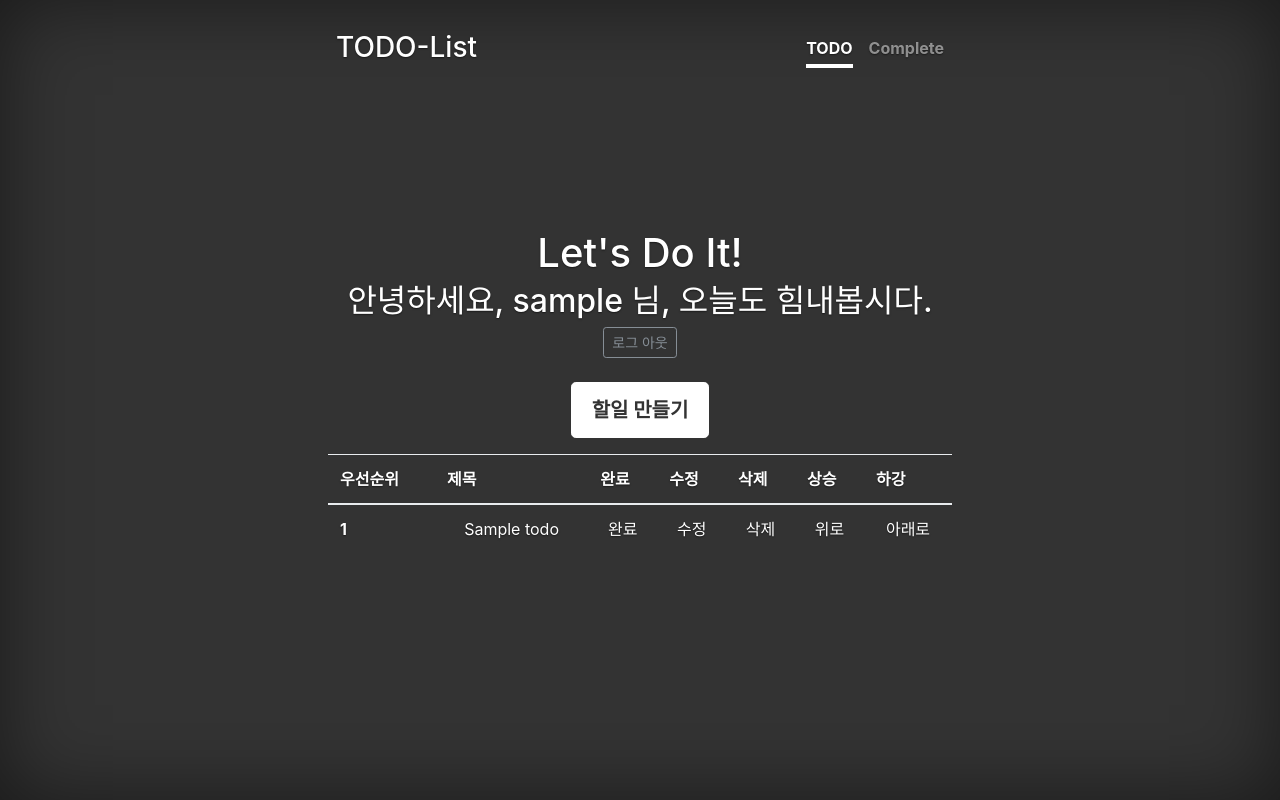
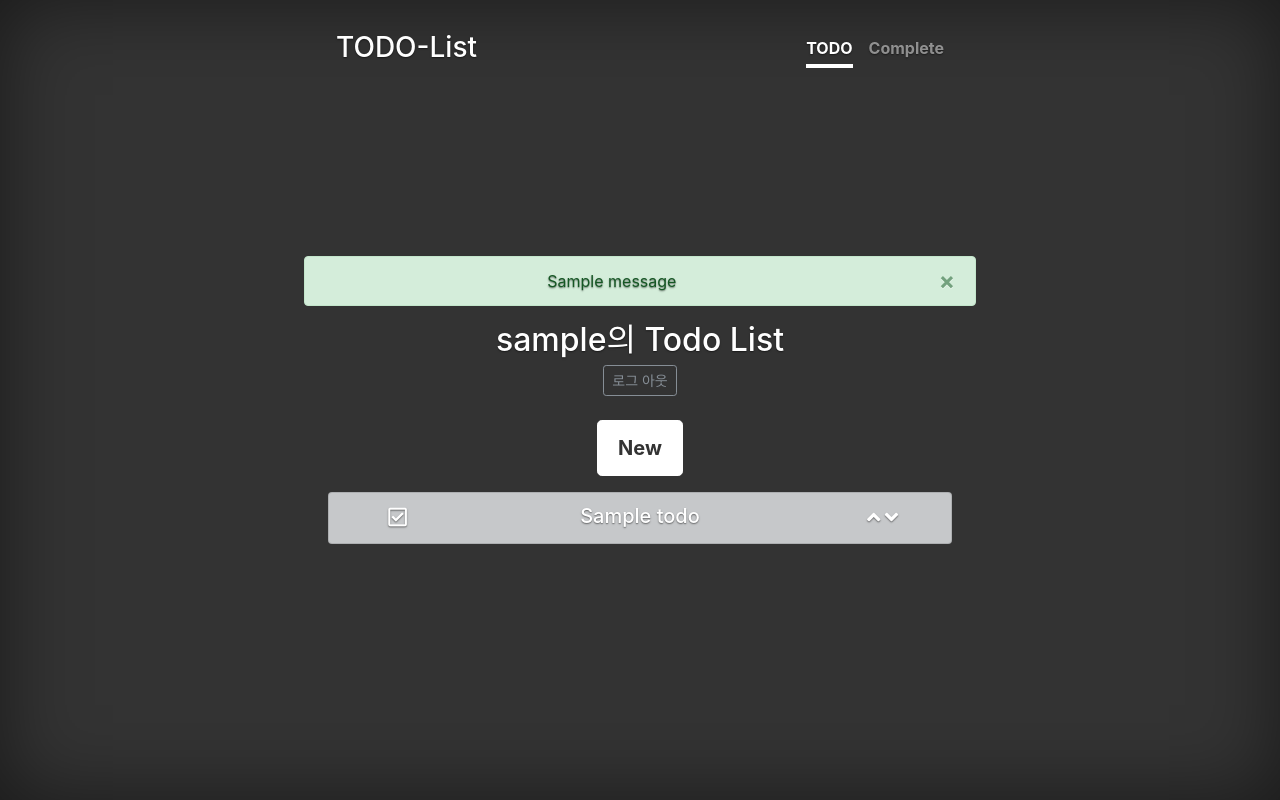
Before and after one commit to zzerjae/TODO-List, a Django app: page / in a window 1280 px wide. Run offline with Django 3.2, Linux system fonts and the light colour scheme; a user stored in the database is signed in; tables that the repository leaves empty hold one stand-in row (values such as "Sample post"); one stand-in notice (Sample message) is shown; some libraries are stand-ins or nearby versions.

Commit message:
[#6] 마감기한 알림 기능 추가, 부트스트랩 정돈, 버그 픽스
- 마감기한 알림 기능 추가

- 부트스트랩 일부 정돈

- 버그 픽스

Resolves #6

```diff
--- a/wintercoding/todo_list/models.py
+++ b/wintercoding/todo_list/models.py
@@ -25,5 +25,8 @@ class TODO(models.Model):
     def is_completed(self):
         return self.status == 'c'
 
+    def is_expired(self):
+        return self.status == 'e'
+
     def __str__(self):
         return self.title
--- a/wintercoding/todo_list/templates/todo_list/todo_base.html
+++ b/wintercoding/todo_list/templates/todo_list/todo_base.html
@@ -16,9 +16,8 @@
 {% endblock navi %}
 
 {% block content %}
-    <h1>Let's Do It!</h1>
     {% if user.is_authenticated %}
-        <h2>안녕하세요, {{ user.username }} 님, 오늘도 힘내봅시다.</h2>
+        {% block h2 %}{% endblock h2 %}
         <form method="POST" action="{% url 'account_logout' %}">
             {% csrf_token %}
             {% if redirect_field_value %}
--- a/wintercoding/todo_list/templates/todo_list/todo_list.html
+++ b/wintercoding/todo_list/templates/todo_list/todo_list.html
@@ -5,38 +5,54 @@
     <a class="nav-link" href="{% url 'todo_list:todo_complete_list' %}">Complete</a>
 {% endblock navi_list %}
 
+{% block h2 %}<h2>{{ user.username }}의 Todo List</h2>{% endblock h2 %}
+
 {% block todo %}
 {% if user.is_authenticated %}
     <p class="lead">
-        <a href="{% url 'todo_list:todo_add' %}" class="btn btn-lg btn-secondary">할일 만들기</a>
+        <a href="{% url 'todo_list:todo_add' %}" class="btn btn-lg btn-secondary">New</a>
     </p>
-    <table class="table table-borderless">
-        <thead>
-          <tr>
-            <th scope="col">우선순위</th>
-            <th scope="col">제목</th>
-            <th scope="col">완료</th>
-            <th scope="col">수정</th>
-            <th scope="col">삭제</th>
-            <th scope="col">상승</th>
-            <th scope="col">하강</th>
-          </tr>
-        </thead>
-        <tbody>
-            {% for todo in todos %}
-                {% if not todo.is_completed %}
-                <tr>
-                    <th scope="row">{{ todo.priority }}</th>
-                    <td><a href="{% url 'todo_list:todo_detail' todo.id %}">{{ todo.title }}</a></td>
-                    <td><a href="{% url 'todo_list:todo_complete' todo.id %}">완료</a></td>
-                    <td><a href="{% url 'todo_list:todo_modify' todo.id %}">수정</a></td>
-                    <td><a href="{% url 'todo_list:todo_delete' todo.id %}">삭제</a></td>
-                    <td><a href="{% url 'todo_list:todo_reorder' todo_id=todo.id priority=0 %}">위로</a></td>
-                    <td><a href="{% url 'todo_list:todo_reorder' todo_id=todo.id priority=1 %}">아래로</a></td>
-                </tr>
+
+    <div class="list-group">
+        {% for todo in todos %}
+            {% if not todo.is_completed %}
+                {% if todo.is_expired %}
+                <div class="list-group-item flex-column align-items-start list-group-item-danger">
+                    <div class="container">
+                        <div class="row">
+                            <div class="col-2">
+                                <i><a class="far fa-check-square fa-lg" href="{% url 'todo_list:todo_complete' todo_id=todo.id %}" ></a></i>
+                            </div>
+                            <div class="col-8">
+                                <h5 class="mb-1"><a class="nounderline" href="{% url 'todo_list:todo_detail' todo.id %}">{{ todo.title }}</a></h5>
+                            </div>
+                            <div class="col-2">
+                                <i><a class="fas fa-angle-up fa-lg" href="{% url 'todo_list:todo_reorder' todo_id=todo.id priority=0 %}" ></a></i>
+                                <i><a class="fas fa-angle-down fa-lg" href="{% url 'todo_list:todo_reorder' todo_id=todo.id priority=1 %}"></a></i>
+                            </div>
+                        </div>
+                    </div>
+                </div>
+                {% else %}
+                <div class="list-group-item flex-column align-items-start list-group-item-dark">
+                    <div class="container">
+                        <div class="row">
+                            <div class="col-2">
+                                <i><a class="far fa-check-square fa-lg" href="{% url 'todo_list:todo_complete' todo_id=todo.id %}" ></a></i>
+                            </div>
+                            <div class="col-8">
+                                <h5 class="mb-1"><a class="nounderline" href="{% url 'todo_list:todo_detail' todo.id %}">{{ todo.title }}</a></h5>
+                            </div>
+                            <div class="col-2">
+                                <i><a class="fas fa-angle-up fa-lg" href="{% url 'todo_list:todo_reorder' todo_id=todo.id priority=0 %}" ></a></i>
+                                <i><a class="fas fa-angle-down fa-lg" href="{% url 'todo_list:todo_reorder' todo_id=todo.id priority=1 %}"></a></i>
+                            </div>
+                        </div>
+                    </div>
+                </div>
                 {% endif %}
-            {% endfor %}
-        </tbody>
-    </table>
+            {% endif %}
+        {% endfor %}
+    </div>
 {% endif %}
 {% endblock todo %}
--- a/wintercoding/todo_list/views.py
+++ b/wintercoding/todo_list/views.py
@@ -1,11 +1,67 @@
+import datetime
+
+from django.contrib import messages
 from django.contrib.auth.decorators import login_required
 from django.db.models import Q
 from django.http import HttpResponseRedirect
 from django.shortcuts import get_object_or_404, render, reverse
 from django.utils import timezone
+
 from . import models, forms
 
+# 마감기한 체크하는 함수
+# 편의상 날짜를 등록 안하면 오늘로
+# 시간을 등록 안하면 11시 59분으로 두고 계산한다.
+def check_deadline(func):
+    def wrapper(*args, **kwargs):
+        r = func(*args, **kwargs)
+        request = args[0]
 
+        now = datetime.datetime.now()
+
+        for todo in models.TODO.objects.filter(Q(author=request.user) & Q(status='i')|Q(status='e')):
+            if todo.due_date or todo.due_time:
+                date = datetime.datetime(
+                    todo.due_date.year,
+                    todo.due_date.month,
+                    todo.due_date.day,
+                ) if todo.due_date else datetime.datetime.now()
+                if todo.due_time:
+                    date = date.replace(
+                        hour=todo.due_time.hour,
+                        minute=todo.due_time.minute,
+                        second=todo.due_time.second
+                    )
+                else:
+                    date = date.replace(
+                        hour=23,
+                        minute=59,
+                        second=00
+                    )
+                # 마감기한을 초과한 상황
+                if now > date + datetime.timedelta(seconds=60):
+                    time = now - date
+                    day = int(time.total_seconds() // (60*60*24))
+                    time -= datetime.timedelta(seconds=day * 60 * 60 * 24)
+                    hour = int(time.total_seconds() // (60 * 60))
+                    time -= datetime.timedelta(seconds=hour * 60 * 60)
+                    minute = int(time.total_seconds() // (60))
+
+                    todo.status = 'e'
+                    todo.save()
+                    warning_text = '{0}: {1}가 마감 기한을 {2}일 {3}시 {4}분 초과했습니다.'.format(
+                        todo.priority,
+                        todo.title,
+                        day,
+                        hour,
+                        minute
+                    )
+                    messages.error(request, warning_text)
+
+        return r
+    return wrapper
+
+@check_deadline
 def todo_list(request):
     if request.user.is_authenticated:
         my_todo = models.TODO.objects.filter(author=request.user)
@@ -13,6 +69,7 @@ def todo_list(request):
         my_todo = None
     return render(request, 'todo_list/todo_list.html', {'todos': my_todo})
 
+@check_deadline
 @login_required
 def todo_add(request):
     if request.method == 'POST':
@@ -40,34 +97,40 @@ def todo_add(request):
 
     return render(request, 'todo_list/todo_add.html', {'form': form})
 
+@check_deadline
 @login_required
 def todo_complete_list(request):
     completed_todo = models.TODO.objects.filter(Q(author=request.user) & Q(status='c'))
     return render(request, 'todo_list/todo_completed_list.html', {'todos': completed_todo})
 
+@check_deadline
 @login_required
 def todo_reorder(request, todo_id, priority):
     todo = get_object_or_404(models.TODO, pk=todo_id)
-    todos = models.TODO.objects.filter(Q(author=request.user) & Q(status='i'))
+    todos = models.TODO.objects.filter(Q(author=request.user) & Q(status='i')|Q(status='e'))
     for t in todos:
         if t.priority == todo.priority - 1 and priority == 0:
             t.priority += 1
             todo.priority -= 1
             t.save()
             todo.save()
+            break
         elif t.priority == todo.priority + 1 and priority == 1:
             t.priority -= 1
             todo.priority += 1
             t.save()
             todo.save()
+            break
 
     return HttpResponseRedirect('/todo/')
 
+@check_deadline
 @login_required
 def todo_detail(request, todo_id):
     todo = get_object_or_404(models.TODO, pk=todo_id)
     return render(request, 'todo_list/todo_detail.html', {'todo': todo})
 
+@check_deadline
 @login_required
 def todo_modify(request, todo_id):
     todo = get_object_or_404(models.TODO, pk=todo_id)
@@ -81,7 +144,7 @@ def todo_modify(request, todo_id):
             if form.cleaned_data['due_time']:
                 todo.due_time = form.cleaned_data['due_time']
             todo.status = form.cleaned_data['status']
-            todos = models.TODO.objects.filter(Q(author=request.user) & Q(status='i'))
+            todos = models.TODO.objects.filter(Q(author=request.user) & Q(status='i')|Q(status='e'))
             if todo.status == 'c':
                 for t in todos:
                     if t.priority > todo.priority:
@@ -120,10 +183,11 @@ def todo_modify(request, todo_id):
         form = forms.TODOModifyForm(instance=todo)
     return render(request, 'todo_list/todo_modify.html', {'form': form})
 
+@check_deadline
 @login_required
 def todo_delete(request, todo_id):
     todo = get_object_or_404(models.TODO, pk=todo_id)
-    for t in models.TODO.objects.filter(Q(author=request.user) & Q(status='i')):
+    for t in models.TODO.objects.filter(Q(author=request.user) & Q(status='i')|Q(status='e')):
         if t.priority > todo.priority:
             t.priority -= 1
             todo.priority = 0
@@ -132,11 +196,12 @@ def todo_delete(request, todo_id):
 
     return HttpResponseRedirect('/todo/')
 
+@check_deadline
 @login_required
 def todo_complete(request, todo_id):
     todo = get_object_or_404(models.TODO, pk=todo_id)
     todo.status = 'c'
-    for t in models.TODO.objects.filter(Q(author=request.user) & Q(status='i')):
+    for t in models.TODO.objects.filter(Q(author=request.user) & Q(status='i')|Q(status='e')):
         if t.priority > todo.priority:
             t.priority -= 1
             t.save()
--- a/wintercoding/wintercoding/static/css/cover.css
+++ b/wintercoding/wintercoding/static/css/cover.css
@@ -7,6 +7,9 @@ a,
 a:focus,
 a:hover {
   color: #fff;
+}
+.nounderline {
+  text-decoration: none !important
 }
 
 /* Custom default button */
--- a/wintercoding/wintercoding/templates/base.html
+++ b/wintercoding/wintercoding/templates/base.html
@@ -9,6 +9,7 @@
         <link rel="stylesheet" href="//code.jquery.com/ui/1.12.1/themes/base/jquery-ui.css">
         <link rel="stylesheet" href="{% static 'css/bootstrap.min.css' %}">
         <link rel="stylesheet" href="{% static 'css/timepicki.css' %}">
+        <link rel="stylesheet" href="https://use.fontawesome.com/releases/v5.4.2/css/all.css" integrity="sha384-/rXc/GQVaYpyDdyxK+ecHPVYJSN9bmVFBvjA/9eOB+pb3F2w2N6fc5qB9Ew5yIns" crossorigin="anonymous">
         {% block css %}{% endblock css%}
         <script src="https://code.jquery.com/jquery-1.12.4.js"></script>
         <script src="https://code.jquery.com/ui/1.12.1/jquery-ui.js"></script>
@@ -31,6 +32,7 @@
             <div class="site-wrapper-inner">
 
                 <div class="cover-container">
+                    {% include 'messages.html' %}
 
                     <header class="masthead clearfix">
                         <div class="inner">
--- /dev/null
+++ b/wintercoding/wintercoding/templates/messages.html
@@ -0,0 +1,8 @@
+{% for message in messages %}
+  <div class="alert {{ message.tags }} alert-dismissible" role="alert">
+    <button type="button" class="close" data-dismiss="alert" aria-label="Close">
+      <span aria-hidden="true">&times;</span>
+    </button>
+    {{ message }}
+  </div>
+{% endfor %}
```
Also changed, not shown: wintercoding/todo_list/templates/todo_list/todo_completed_list.html (+23 -23 lines), wintercoding/wintercoding/settings.py (+13 -0 lines).
